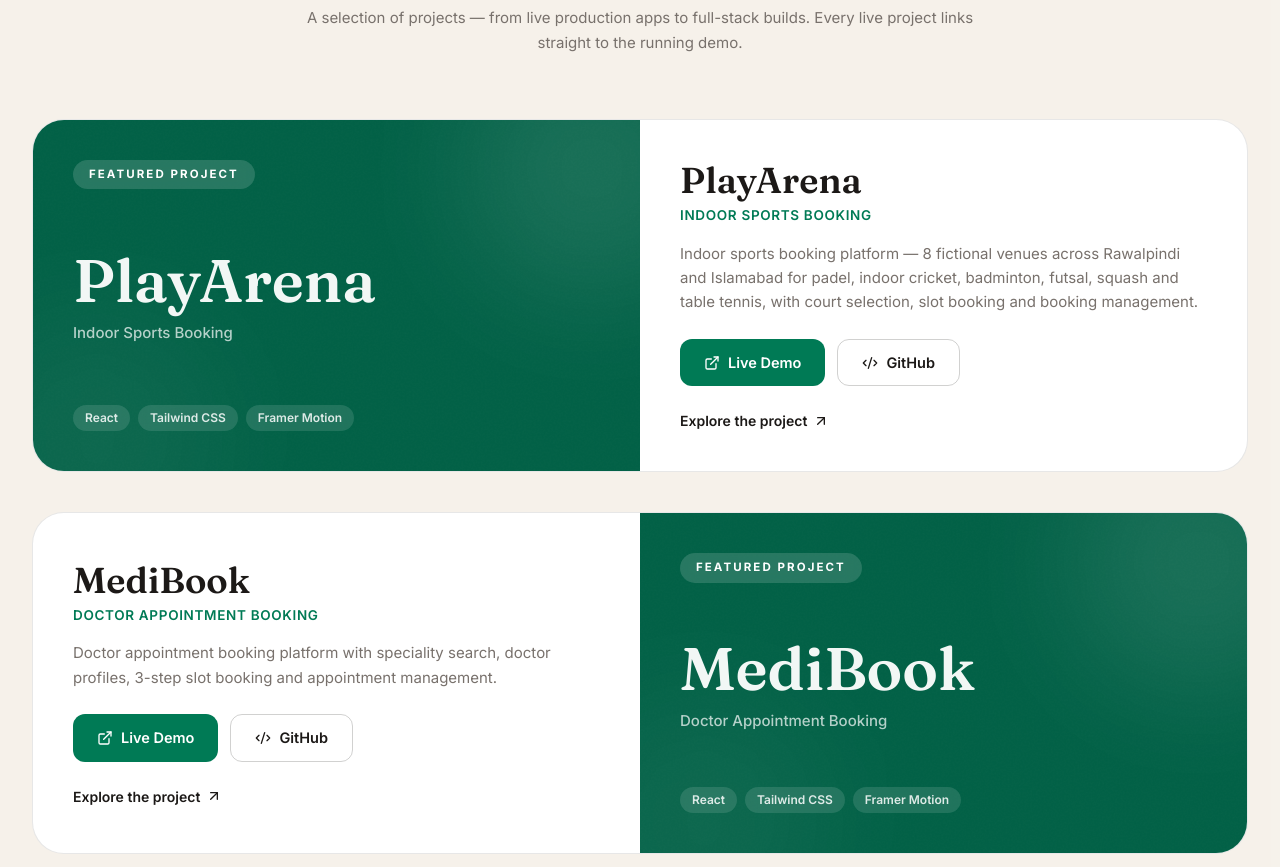
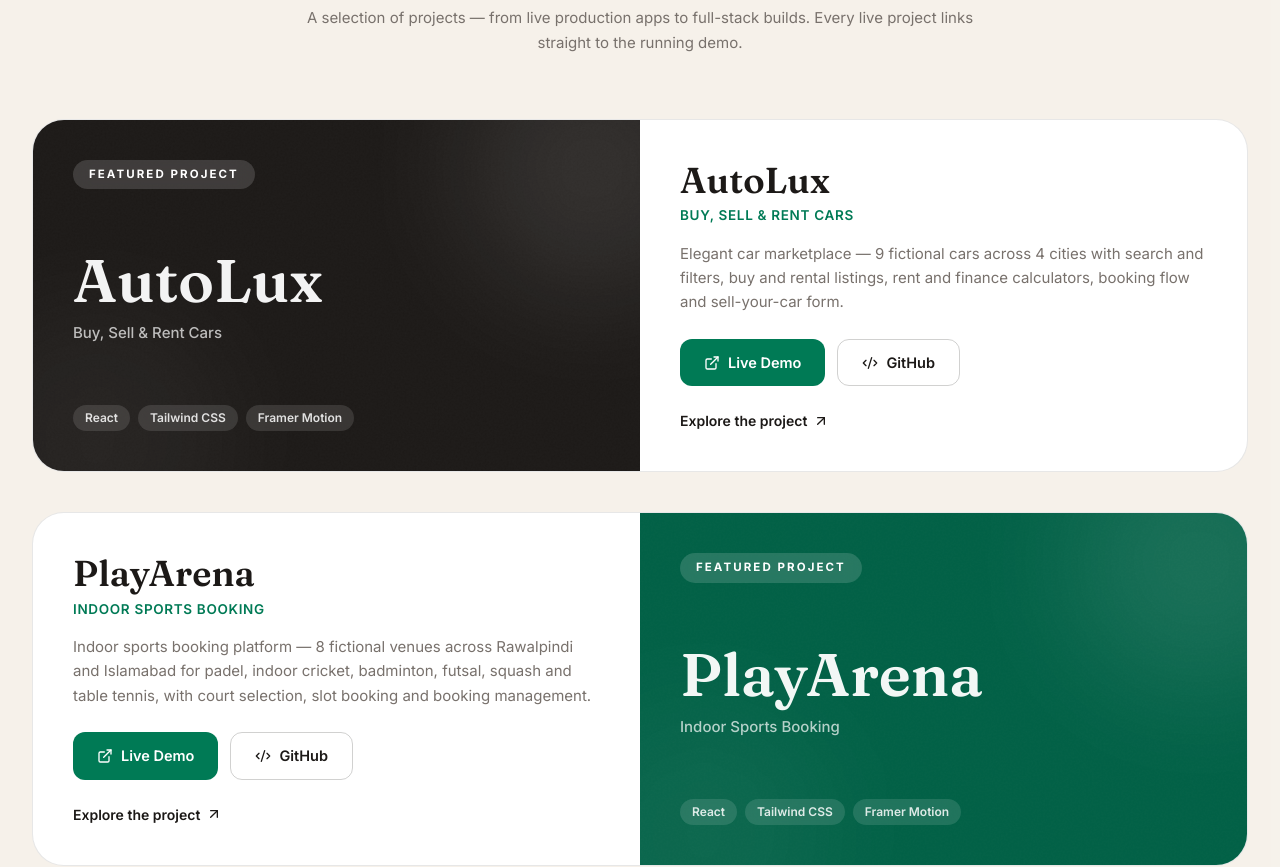
Before and after one commit to MuhammadShahzaib1423/shahzaib-portfolio, a React (Vite) app: page / in a window 1280 px wide. Shown: the part 5120-5987 px from the top of the page. Built offline with nearby package versions, Linux system fonts and the light colour scheme.

Commit message:
Add AutoLux car marketplace project

```diff
--- a/src/data/portfolio.js
+++ b/src/data/portfolio.js
@@ -107,6 +107,17 @@ export const SERVICES = [
 ];
 
 export const PROJECTS = [
+  {
+    name: "AutoLux",
+    tagline: "Buy, Sell & Rent Cars",
+    description:
+      "Elegant car marketplace — 9 fictional cars across 4 cities with search and filters, buy and rental listings, rent and finance calculators, booking flow and sell-your-car form.",
+    tech: ["React", "Tailwind CSS", "Framer Motion"],
+    live: "https://autolux-muhammad-shahzaibs-projects-16858ef3.vercel.app",
+    repo: "https://github.com/MuhammadShahzaib1423/AutoLux",
+    featured: true,
+    accent: "amber",
+  },
   {
     name: "PlayArena",
     tagline: "Indoor Sports Booking",
```
